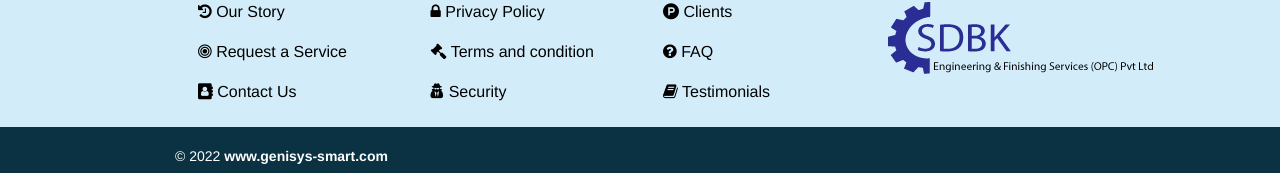
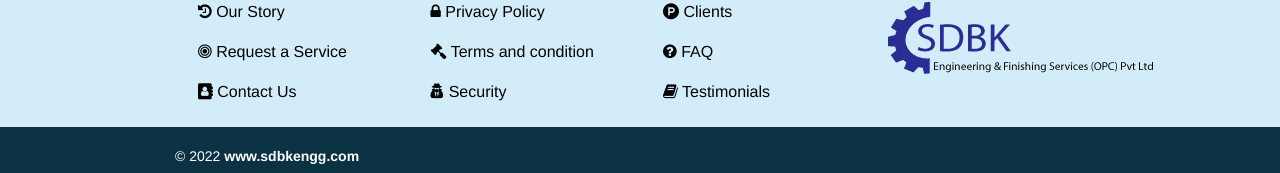
Before and after one commit to mail2karthikarthi/sdbk, a Jekyll site: the page built from index.md, in a window 1280 px wide. Shown: the part 1788-1961 px from the top of the page. Built offline with Jekyll 4.4.1, drawn with Linux system fonts in a browser that asks for light colours.

Commit message:
Update _config.yml

```diff
--- a/_config.yml
+++ b/_config.yml
@@ -1,7 +1,7 @@
 baseurl: '/sdbk/'
 exclude: ['README.md']
 permalink: pretty
-title: 'Genisys'
+title: 'SDBK'
 url: https://mail2karthikarthi.github.io/sdbk/"
 
 
@@ -13,7 +13,7 @@ logo:
   desktop: "images/logo/logo.svg"
   desktop_height: "72px"
 footer:
-  copyright_text: '© 2022 <a class="zerostatic" href="https://www.genisys-smart.com">www.genisys-smart.com</a>'
+  copyright_text: '© 2022 <a class="zerostatic" href="https://www.sdbkengg.com">www.sdbkengg.com</a>'
 
 seo:
   meta_og_title: "Genisys"
```
